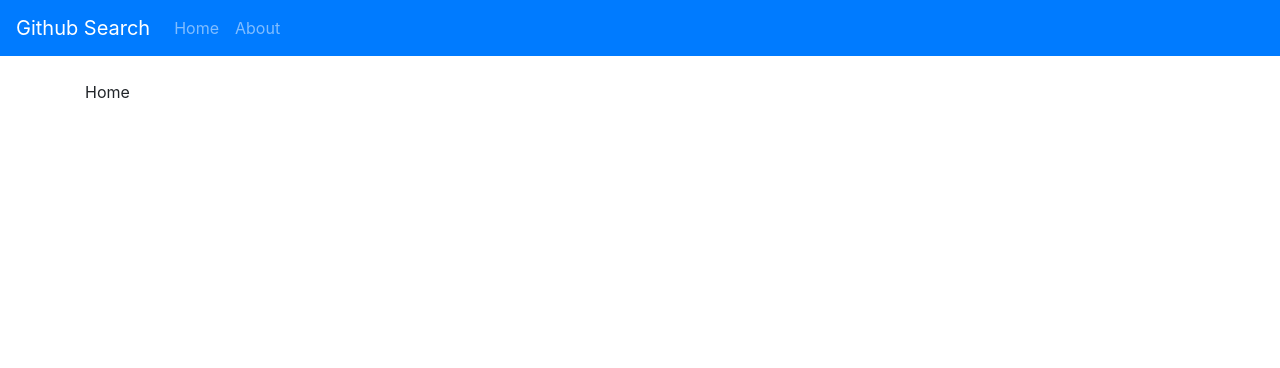
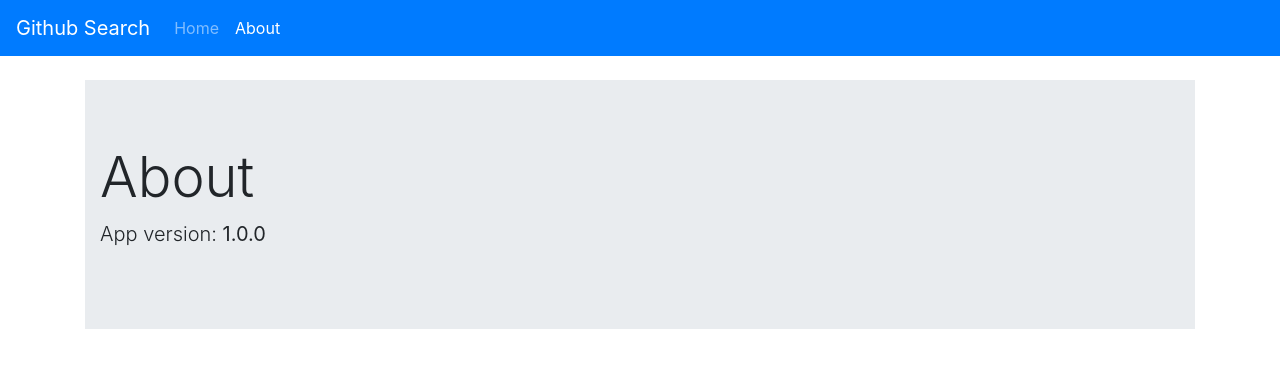
Before and after one commit to turbolukoshko/react-github-search, a React (Create React App) app: page /about in a window 1280 px wide. Shown: the top 368 px of the page. Built offline with nearby package versions, Linux system fonts and the light colour scheme.

Commit message:
added routing and refactoring about page

```diff
--- a/package.json
+++ b/package.json
@@ -10,6 +10,7 @@
     "node-sass": "^5.0.0",
     "react": "^17.0.2",
     "react-dom": "^17.0.2",
+    "react-router-dom": "^5.2.0",
     "react-scripts": "4.0.3",
     "web-vitals": "^1.0.1"
   },
--- a/src/App.js
+++ b/src/App.js
@@ -1,16 +1,23 @@
 import React from "react";
+import { BrowserRouter, Route, Switch } from "react-router-dom";
 import "./App.css";
+import About from "./components/About/About";
 import Home from "./components/Home/Home";
 import Navbar from "./components/Navbar/Navbar";
+import Profile from "./components/Profile/Profile";
 
 function App() {
   return (
-    <React.Fragment>
+    <BrowserRouter>
       <Navbar />
       <div className="container pt-4">
-        <Home />
+        <Switch>
+          <Route path='/' component={Home} exact />
+          <Route path='/about' component={About} />
+          <Route path='/profile/:name' component={Profile} />
+        </Switch>
       </div>
-    </React.Fragment>
+    </BrowserRouter>
   );
 }
 
--- a/src/components/About/About.jsx
+++ b/src/components/About/About.jsx
@@ -1,7 +1,16 @@
 import React from 'react';
 
 const About = () => {
-  return <div>About</div>;
+  return (
+    <div className="jumbotron jumbotron-fluid">
+      <div className="container">
+        <h1 className="display-4">About</h1>
+        <p className="lead">
+          App version: <strong>1.0.0</strong>
+        </p>
+      </div>
+    </div>
+  );
 };
 
 export default About;
--- a/src/components/Navbar/Navbar.jsx
+++ b/src/components/Navbar/Navbar.jsx
@@ -1,4 +1,5 @@
 import React from 'react';
+import { NavLink } from 'react-router-dom';
 
 const Navbar = () => {
   return(
@@ -8,10 +9,10 @@ const Navbar = () => {
       </div>
       <ul className="navbar-nav">
         <li className="navbar-item">
-          <a href="/" className="nav-link">Home</a>
+          <NavLink to="/" className="nav-link" exact>Home</NavLink>
         </li>
         <li className="navbar-item">
-          <a href="/about" className="nav-link">About</a>
+          <NavLink to="/about" className="nav-link">About</NavLink>
         </li>
       </ul>
     </nav>
```
Also changed, not shown: 1 other file (tests, documents, lock files or other folders).
